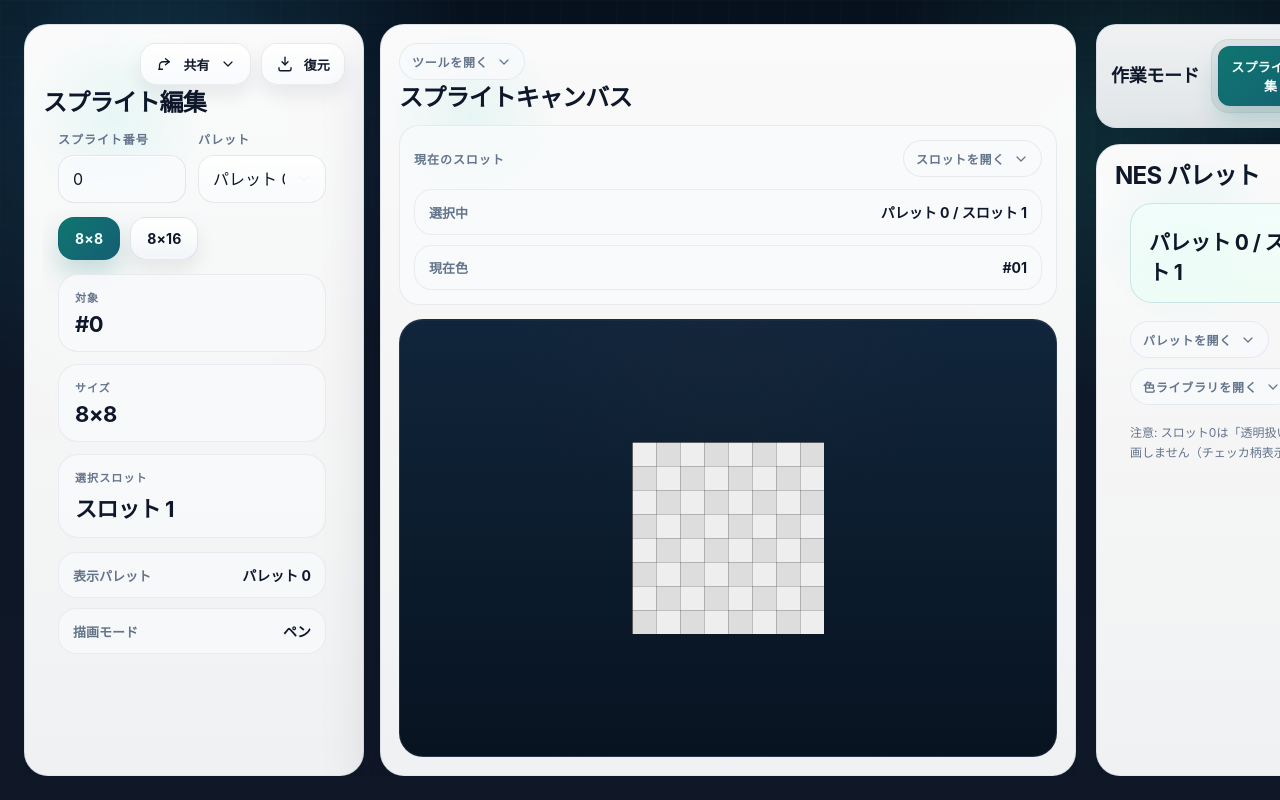
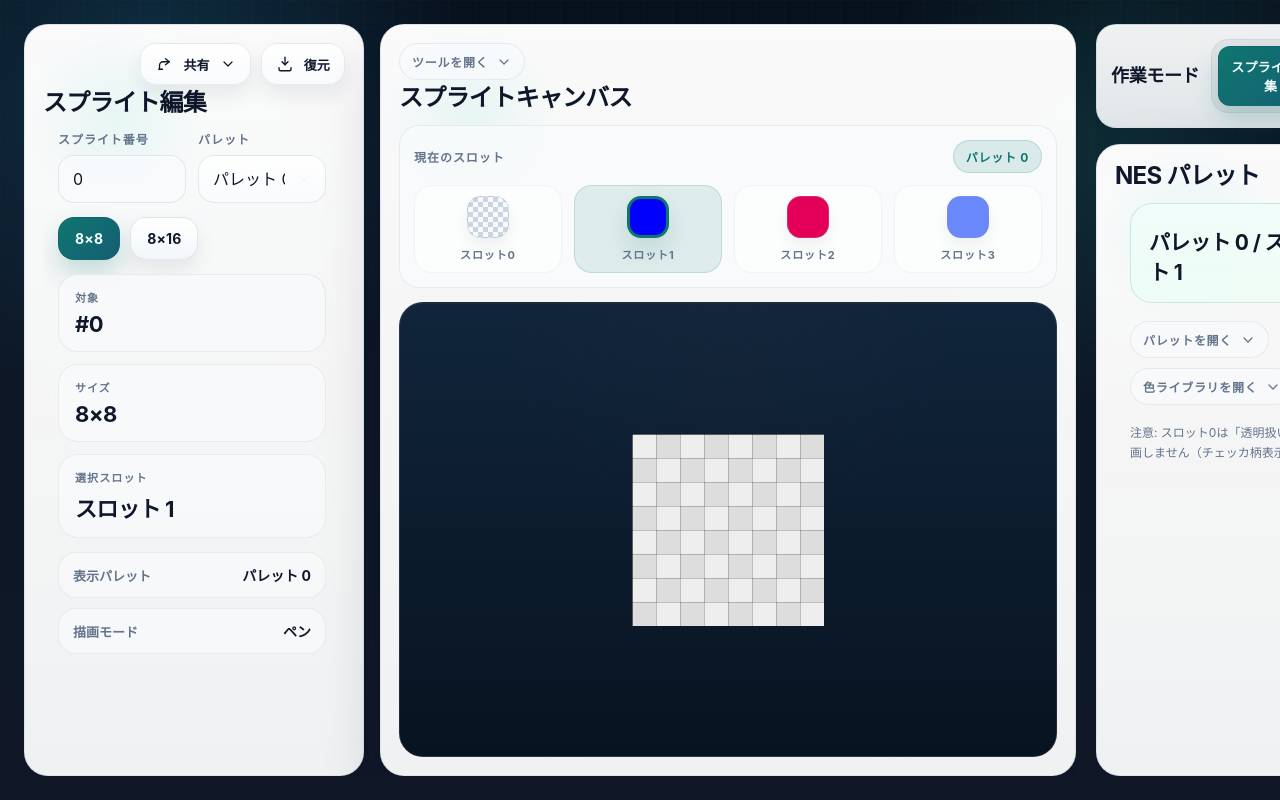
Before and after one commit to paseri3739/nesdot, a React (Vite) app: page / in a window 1280 px wide. Shown: the top 800 px of the page. Built offline with nearby package versions, Linux system fonts and the light colour scheme.

Commit message:
Refactor SpriteMode to simplify palette display and remove unused state

```diff
--- a/src/components/SpriteMode.tsx
+++ b/src/components/SpriteMode.tsx
@@ -1,6 +1,7 @@
 import React, { useState } from "react";
 import { confirm as tauriConfirm } from "@tauri-apps/plugin-dialog";
 import {
+    Badge,
     CanvasViewport,
     CollapseToggle,
     DetailKey,
@@ -54,7 +55,6 @@ export const SpriteMode: React.FC = () => {
     const [activeSlot, setActiveSlot] = useState<ColorIndexOfPalette>(1);
     const [activeSprite, setActiveSprite] = useState<number>(0);
     const [isToolsOpen, setIsToolsOpen] = useState(false);
-    const [isPaletteOpen, setIsPaletteOpen] = useState(false);
     const activeTile = useProjectState((s) => s.sprites[activeSprite]);
     const palettes = useProjectState((s) => s.palettes);
     const sprites = useProjectState((s) => s.sprites);
@@ -233,13 +233,9 @@ export const SpriteMode: React.FC = () => {
                 >
                     <PanelHeaderRow>
                         <FieldLabel>現在のスロット</FieldLabel>
-                        <CollapseToggle type="button" open={isPaletteOpen} onClick={() => setIsPaletteOpen((prev) => !prev)}>
-                            {isPaletteOpen ? "スロットを閉じる" : "スロットを開く"}
-                            <ChevronIcon open={isPaletteOpen} />
-                        </CollapseToggle>
+                        <Badge tone="accent">パレット {activePalette}</Badge>
                     </PanelHeaderRow>
 
-                    {isPaletteOpen ? (
                     <div
                         css={{
                             display: "grid",
@@ -260,20 +256,6 @@ export const SpriteMode: React.FC = () => {
                             </SlotGroup>
                         ))}
                     </div>
-                    ) : null}
-
-                    <DetailList>
-                        <DetailRow>
-                            <DetailKey>選択中</DetailKey>
-                            <DetailValue>
-                                パレット {activePalette} / スロット {activeSlot}
-                            </DetailValue>
-                        </DetailRow>
-                        <DetailRow>
-                            <DetailKey>現在色</DetailKey>
-                            <DetailValue>#{palettes[activePalette][activeSlot].toString(16).padStart(2, "0").toUpperCase()}</DetailValue>
-                        </DetailRow>
-                    </DetailList>
                 </div>
 
                 <CanvasViewport css={{ flex: 1, minHeight: 0, placeItems: "center" }}>
```
Lines whose indentation alone changed are shown as unchanged.
